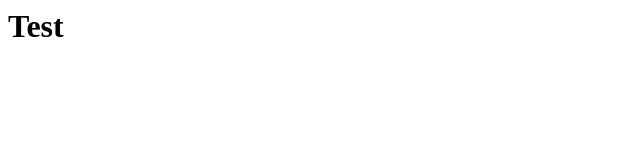
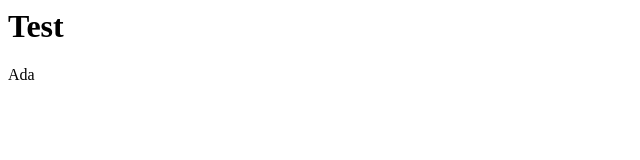
Before and after one commit to Margot-g44/margotg.github.io, a plain HTML site: page index.html in a window 1280 px wide. Shown: the full height of the page, 0-640 px from the left. Drawn offline with Linux system fonts and the light colour scheme.

Commit message:
add more texts to index.html

```diff
--- a/index.html
+++ b/index.html
@@ -1 +1,2 @@
 <h1>Test</h1>
+<p>Ada</p>
```
Also changed, not shown: 1 other file.
